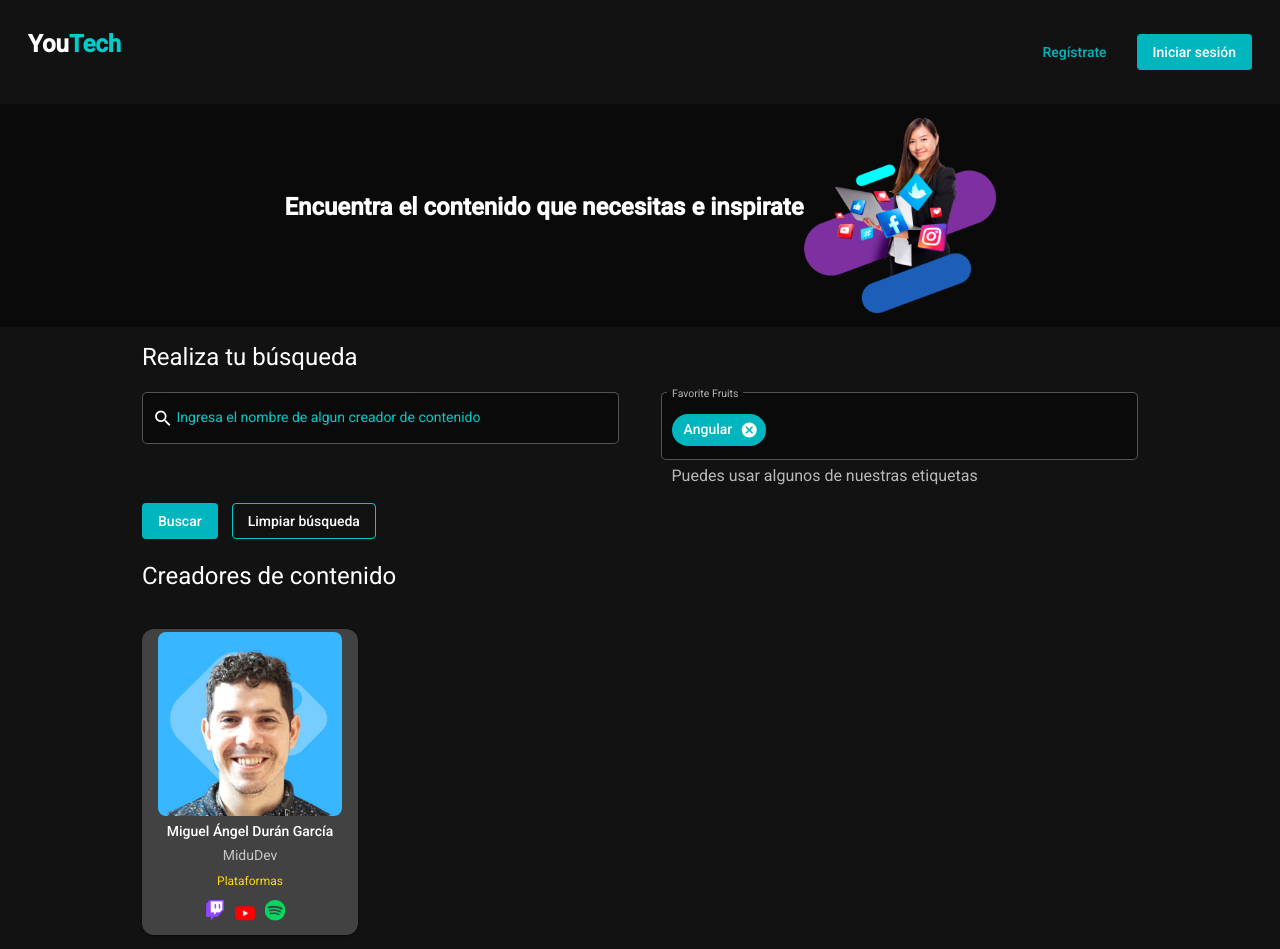
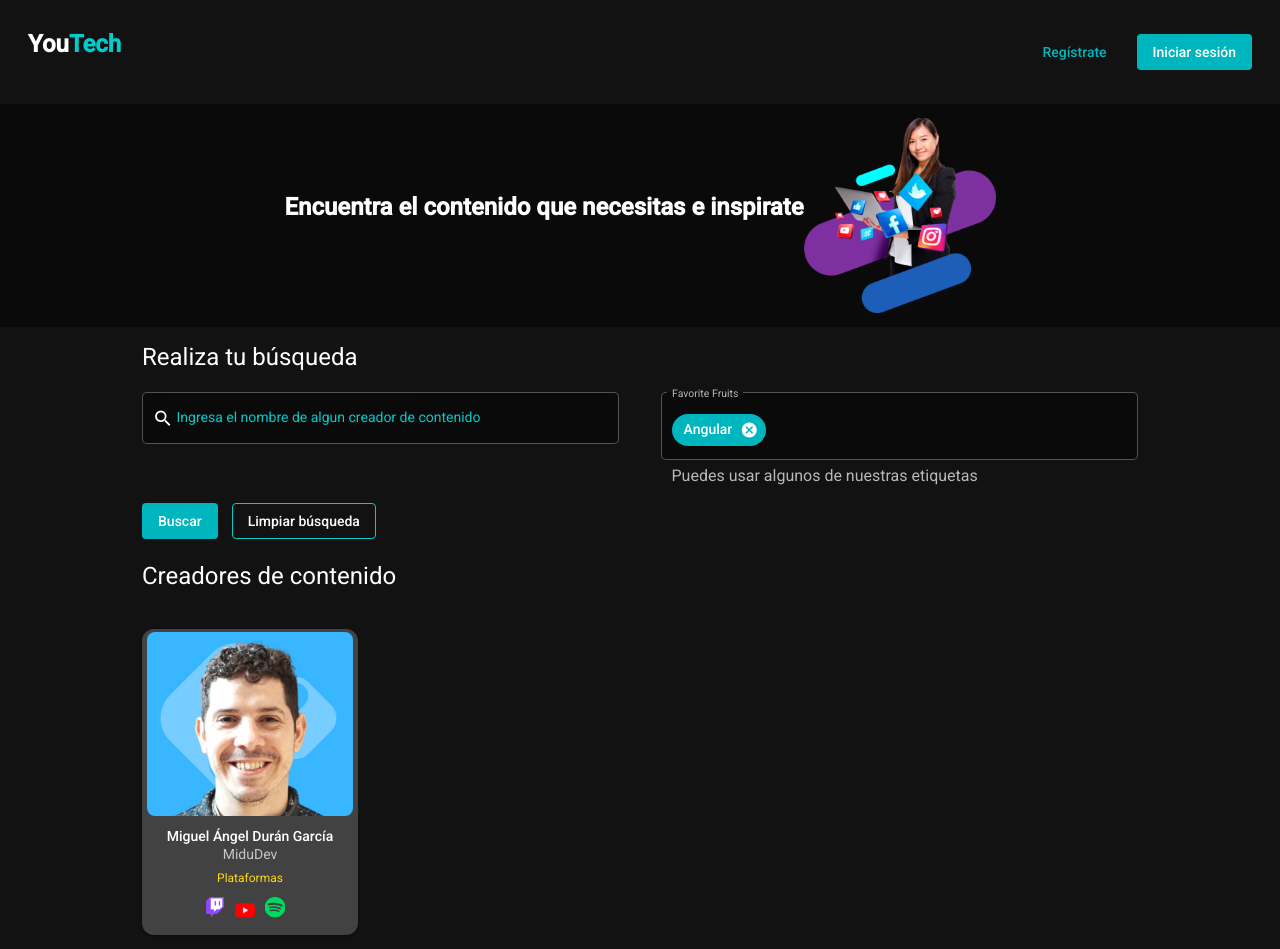
Before and after one commit to No-Country/C8-G10-t-javaangular, an Angular app in the folder ng-youtech/: page / in a window 1280 px wide. Built offline with nearby package versions, Linux system fonts and the light colour scheme.

Commit message:
corregido el card

```diff
--- a/ng-youtech/src/app/commons/components/card-home-creator-content/card-home-creator-content.component.html
+++ b/ng-youtech/src/app/commons/components/card-home-creator-content/card-home-creator-content.component.html
@@ -1,11 +1,15 @@
 <mat-card>
-  <img class="image" src="assets/images/midudev.jpg" alt="avatar" />
+
+  <mat-card-header>
+    <img class="image" src="assets/images/midudev.jpg" alt="avatar" />
+  </mat-card-header>
 
   <mat-card-content>
     <mat-card-title>Miguel Ángel Durán García</mat-card-title>
     <mat-card-subtitle>MiduDev</mat-card-subtitle>
     <p>Plataformas</p>
   </mat-card-content>
+
   <mat-card-actions>
     <a href="#">
       <img src="assets/images/logotwitch.png" alt="" />
@@ -17,4 +21,5 @@
       <img src="assets/images/logopotify.png" alt="" />
     </a>
   </mat-card-actions>
+
 </mat-card>
--- a/ng-youtech/src/app/commons/components/card-home-creator-content/card-home-creator-content.component.scss
+++ b/ng-youtech/src/app/commons/components/card-home-creator-content/card-home-creator-content.component.scss
@@ -1,40 +1,72 @@
 @use "../../../../assets/theme/colors.scss";
+
 mat-card{
   width: 216px;
   height: 306px;
   border-radius: 12px;
+  // display: flex;
+  // flex-direction: column;
 
 }
 
-mat-card > img{
+mat-card-header {
+  display: flex;
+  flex-direction: column;
+  justify-content: center;
+  /* text-align: center; */
+  align-content: center;
+  transform: translateX(-11px);
+
+  img{
     border-radius: 8px;
-  width: 100%;
     object-fit: cover;
+    width: 206px;
+    height: 184px;
     text-align: center;
     margin-top: -13px;
+  }
 
 }
 
-mat-card-content > * {
+mat-card-content{
   text-align: center;
-}
+  margin-top: 2px;
 
-mat-card-content > p {
-  color: colors.$accent-color;
-  font-size: 12px;
-  margin-top: -10px;
-}
+
 
 mat-card-title,
 mat-card-subtitle {
   font-size: 14px;
 }
 
+mat-card-title {
+  margin-top: 10px;
+}
+
+mat-card-subtitle {
+  margin-top: -10px;
+}
+
+  p {
+    color: colors.$accent-color;
+    font-size: 12px;
+    margin-top: -12px;
+  }
+
+
+}
+
+
+
+
+
+
 mat-card-actions {
   text-align: center;
   margin-top: -15px;
-}
-mat-card-actions > a > img {
+
+  a > img {
     width: 20px;
     margin-right: 10px;
   }
+}
```
Lines whose indentation alone changed are shown as unchanged.
